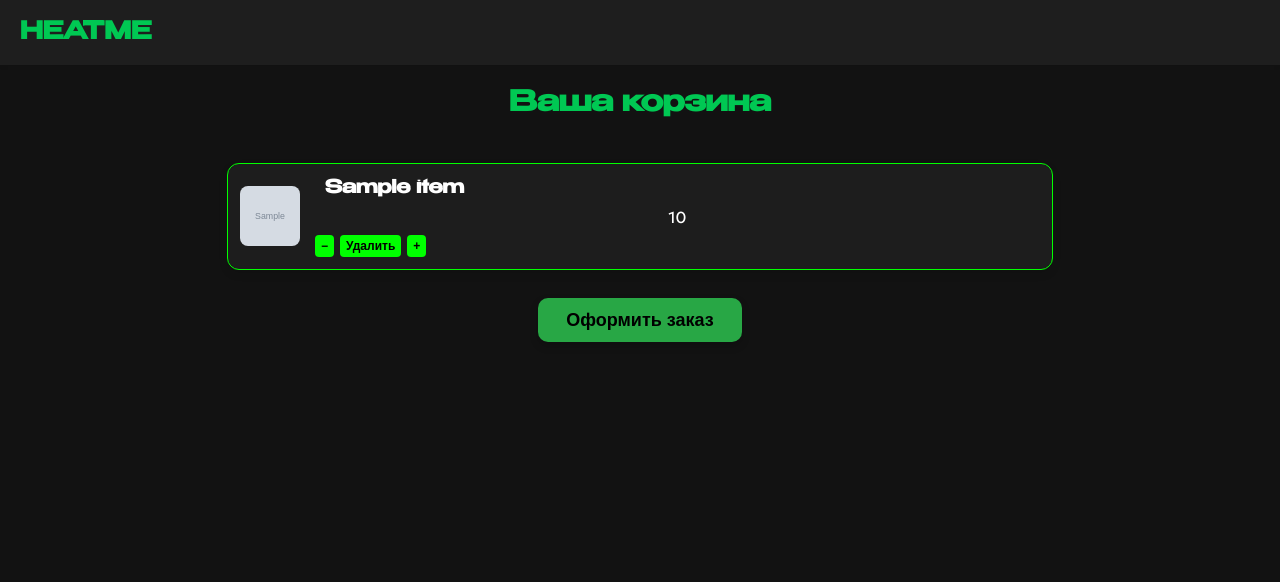
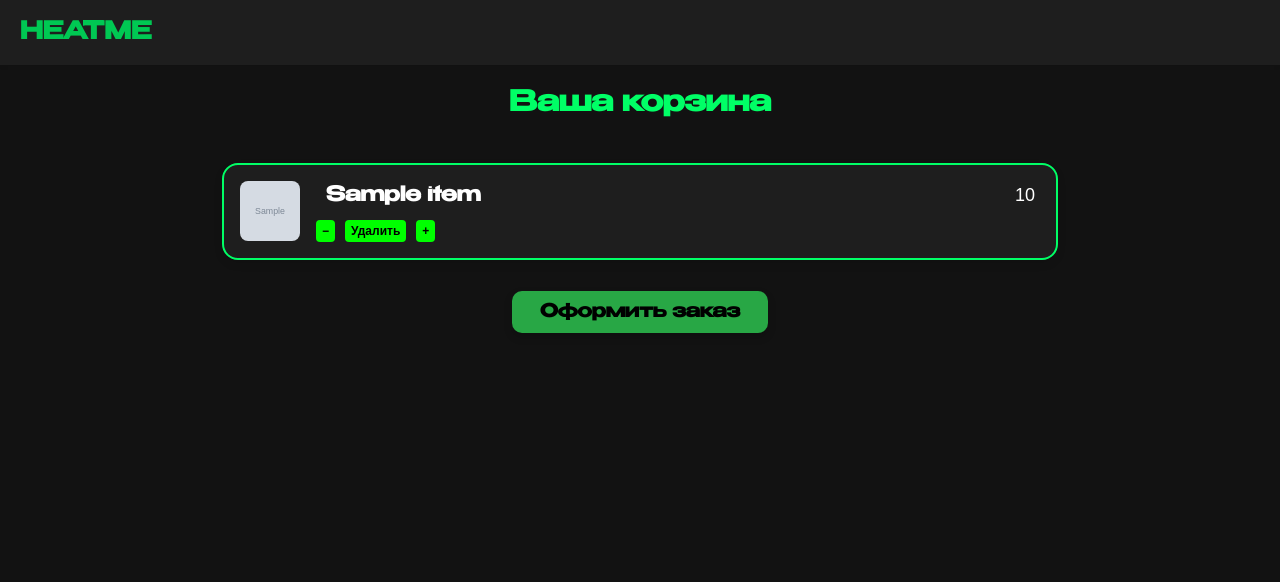
Before and after one commit to sazi48/Website-Application-for-Telegram-Product-Shop, a Flask app: template templates/cart.html in a window 1280 px wide. Shown: the top 582 px of the page. Run offline with Flask 3, Linux system fonts and the light colour scheme; the template is opened without the code that fills it: most values are stand-ins (such as "Sample title", 1, 10 or a date in 2020); grey boxes marked "Sample" are stand-in pictures.

Commit message:
Вроде настроил cart.html

```diff
--- a/templates/cart.html
+++ b/templates/cart.html
@@ -14,8 +14,10 @@
         <div class="cart-item-card" data-id="{{ item.id }}">
             <img src="/static/images/{{ item.image }}" alt="{{ item.name }}" class="cart-item-image">
             <div class="cart-item-content">
-                <div class="cart-item-name">{{ item.name }}</div>
-                <div class="cart-item-quantity" id="quantity-{{ item.id }}">{{ item.quantity }}</div>
+                <div class="cart-item-header">
+                    <div class="cart-item-name">{{ item.name }}</div>
+                    <div class="cart-item-quantity" id="quantity-{{ item.id }}">{{ item.quantity }}</div>
+                </div>
                 <div class="cart-item-actions">
                     <button type="button" class="quantity-btn" onclick="updateQuantity({{ item.id }}, 'decrease')">−</button>
                     <button type="button" class="remove-btn" onclick="removeFromCart({{ item.id }})">Удалить</button>
@@ -33,6 +35,19 @@
 
 <!-- Стили -->
 <style>
+    body {
+        background-color: #121212;
+        color: white;
+        font-family: 'Arial', sans-serif;
+    }
+
+    .cart-title {
+        text-align: center;
+        font-size: 28px;
+        color: #00ff66;
+        margin-bottom: 20px;
+    }
+
     .cart-container {
         display: flex;
         flex-direction: column;
@@ -42,67 +57,73 @@
 
     .cart-item-card {
         display: flex;
-        background-color: #1d1d1d;
-        border: 1.5px solid #00ff00;
-        border-radius: 12px;
-        padding: 12px;
+        background-color: #1e1e1e;
+        border: 2px solid #00ff66;
+        border-radius: 16px;
+        padding: 16px;
         align-items: center;
-        gap: 15px;
+        gap: 16px;
         transition: all 0.3s ease;
     }
 
     .cart-item-image {
-        width: 90px;
-        height: 90px;
+        width: 100px;
+        height: 100px;
         border-radius: 12px;
         object-fit: cover;
         flex-shrink: 0;
     }
 
     .cart-item-content {
+        flex: 1;
         display: flex;
         flex-direction: column;
-        justify-content: center;
-        flex: 1;
+        justify-content: space-between;
+    }
+
+    .cart-item-header {
+        display: flex;
+        justify-content: space-between;
+        align-items: center;
+        margin-bottom: 10px;
     }
 
     .cart-item-name {
         font-weight: bold;
+        font-size: 20px;
         color: white;
-        font-size: 18px;
-        margin-bottom: 6px;
     }
 
     .cart-item-quantity {
+        font-size: 18px;
         color: white;
-        font-size: 16px;
-        margin-bottom: 8px;
     }
 
     .cart-item-actions {
         display: flex;
-        gap: 6px;
+        gap: 10px;
+        flex-wrap: wrap;
     }
 
     .quantity-btn, .remove-btn {
-        background-color: #00ff00;
+        background-color: #00ff66;
         color: black;
+        font-weight: bold;
+        font-size: 16px;
         border: none;
-        border-radius: 6px;
-        padding: 6px 12px;
-        font-weight: bold;
+        padding: 10px 16px;
+        border-radius: 8px;
         cursor: pointer;
-        font-size: 14px;
+        transition: 0.2s ease;
     }
 
     .quantity-btn:hover, .remove-btn:hover {
-        background-color: #00cc00;
+        background-color: #00cc55;
     }
 
     .order-button {
         background-color: #28a745;
         color: black;
-        font-family: 'activistka_wide', sans-serif;
         font-size: 18px;
         font-weight: bold;
         padding: 12px 28px;
@@ -116,13 +137,10 @@
     .order-button:hover {
         background-color: #45c156;
         transform: translateY(-2px);
-        text-decoration: none;
-        color: black;
     }
 
     .order-button:active {
         background-color: #1e7e34;
-        color: black;
     }
 
     .fade-out {
@@ -130,15 +148,16 @@
         transition: opacity 0.4s ease-out;
     }
 
-    /* Адаптивность */
     @media (max-width: 480px) {
         .cart-item-card {
             flex-direction: column;
             align-items: flex-start;
         }
 
-        .cart-item-content {
-            width: 100%;
+        .cart-item-header {
+            flex-direction: column;
+            align-items: flex-start;
+            gap: 4px;
         }
 
         .cart-item-actions {
```
